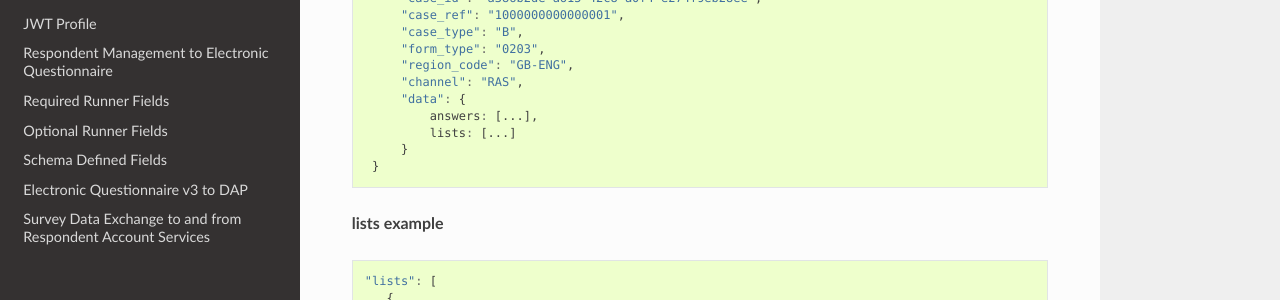
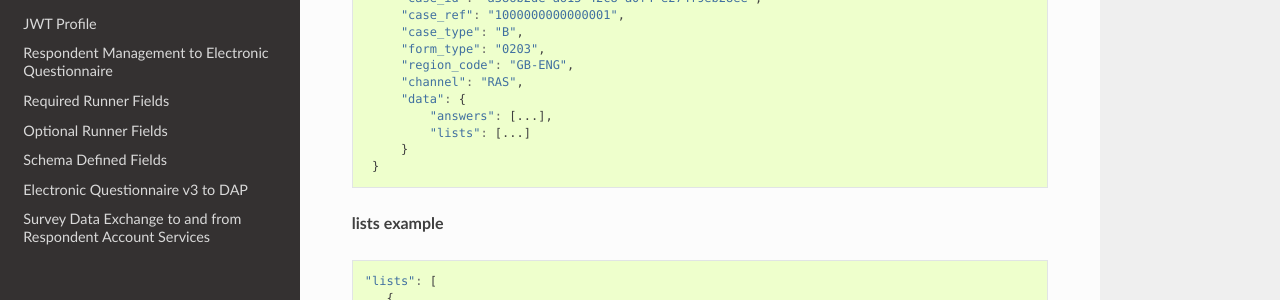
Before and after one commit to ONSdigital/ons-schema-definitions, a Sphinx documentation site: the page built from docs/electronic_questionnaire_to_downstream.rst, in a window 1280 px wide and 900 px high, scrolled down 4638 px. Shown: the part 151-451 px from the top of the window. Built offline with Sphinx 7.4.7 and the Read the Docs theme 2.0.0, drawn with Linux system fonts in a browser that asks for light colours; some of the changed lines change nothing that is shown.

Commit message:
Fixing JSON key quotes

```diff
--- a/docs/electronic_questionnaire_to_downstream.rst
+++ b/docs/electronic_questionnaire_to_downstream.rst
@@ -171,8 +171,8 @@ Example 0.0.3 surveyresponse JSON payload (inc. data lists and answers)
         "region_code": "GB-ENG",
         "channel": "RAS",
         "data": {
-            answers: [...],
-            lists: [...]
+            "answers": [...],
+            "lists": [...]
         }
     }
 
@@ -180,17 +180,17 @@ Example 0.0.3 surveyresponse JSON payload (inc. data lists and answers)
 
 .. code-block:: javascript
 
- "lists": [
-    {
-     "name": "household",
-     "primary_person": "AUZvFL",
-     "items": ["AUZvFL", "yuRiRs"]
-     },
-     {
-      "name": "visitor",
-      "items": ["vgeYGW"]
-     }
- ]
+     "lists": [
+        {
+         "name": "household",
+         "primary_person": "AUZvFL",
+         "items": ["AUZvFL", "yuRiRs"]
+         },
+         {
+          "name": "visitor",
+          "items": ["vgeYGW"]
+         }
+     ]
 
 **answers example**
 
```
